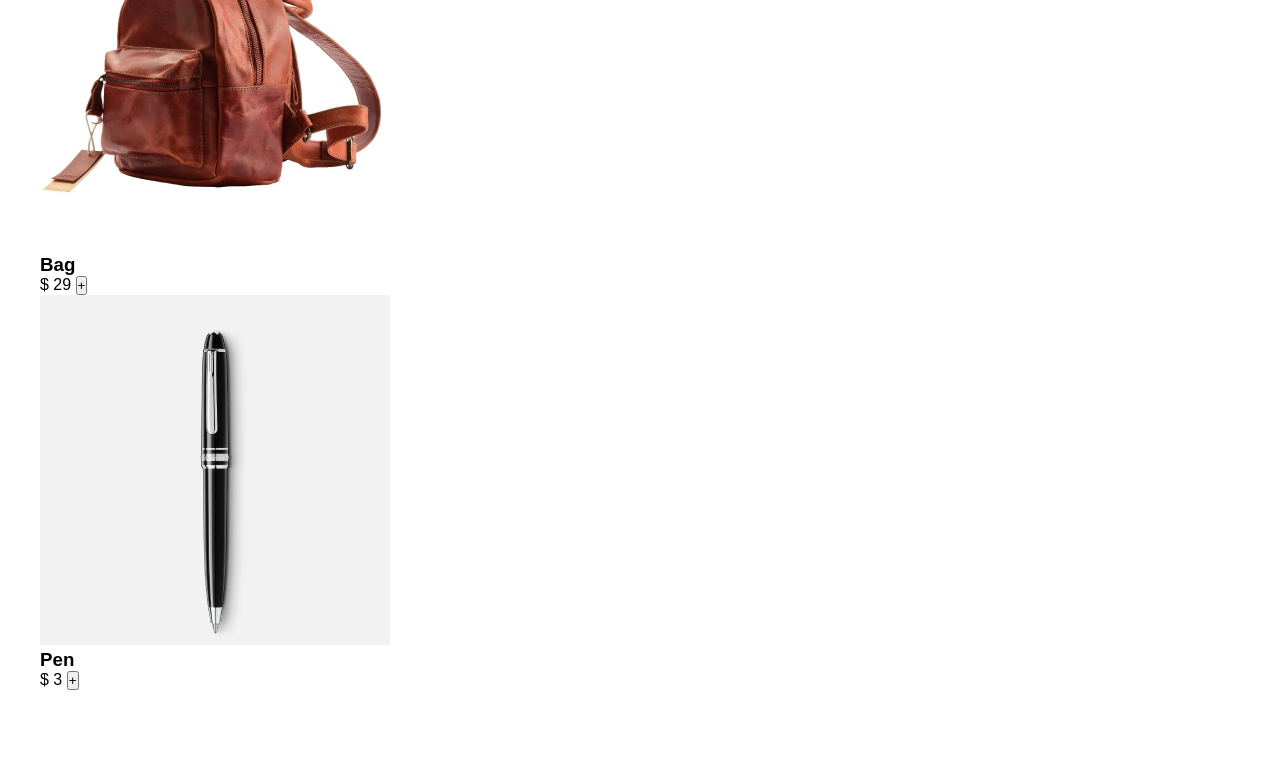
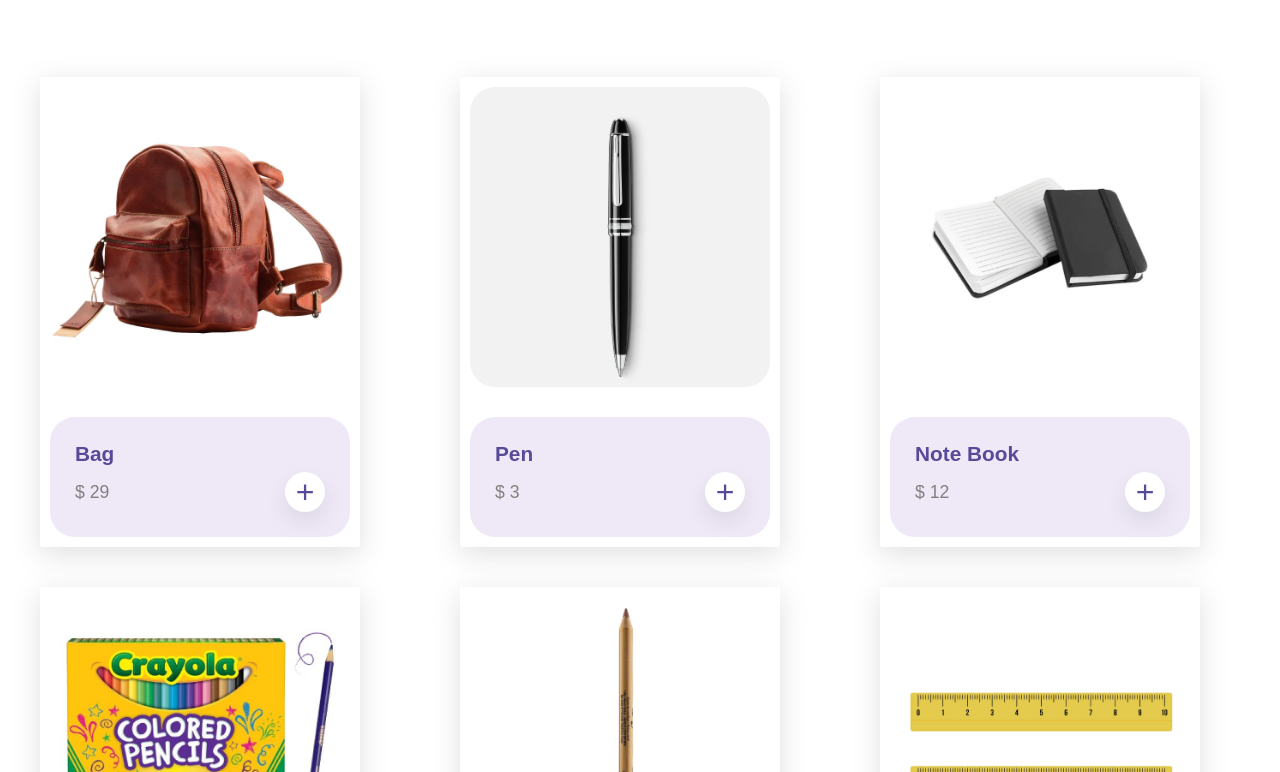
Before and after one commit to MagidAsh/OOP-Shopping-JS, a plain HTML site: page index.html in a window 1280 px wide. Shown: the part 100-872 px from the top of the page. Drawn offline with Linux system fonts and the light colour scheme.

Commit message:
1- Styling the cards 2- Handling events (handleEvent)

```diff
--- a/css/style.css
+++ b/css/style.css
@@ -16,3 +16,85 @@ body {
   max-width: 1200px;
   margin: auto;
 }
+
+header {
+  color: var(--color-primary);
+  padding: 30px 0;
+}
+
+main {
+  display: flex;
+  justify-content: space-between;
+  margin-top: 80px;
+}
+
+#products {
+  display: flex;
+  flex-wrap: wrap;
+  justify-content: space-between;
+  margin-right: 40px;
+}
+
+#products > div {
+  width: 320px;
+  display: flex;
+  flex-direction: column;
+  align-items: center;
+  box-shadow: 0px 7px 29px 0 rgba(100, 100, 111, 0.2);
+  border-radius: 3px;
+  padding: 10px;
+  margin-bottom: 40px;
+}
+
+#products img {
+  width: 300px;
+  border-radius: 25px;
+}
+
+#product-info {
+  display: flex;
+  flex-direction: column;
+  justify-content: space-between;
+  background-color: var(--color-secondary);
+  width: 100%;
+  border-radius: 25px;
+  height: 120px;
+  padding: 25px;
+  margin-top: 30px;
+}
+
+#product-info h3 {
+  color: var(--color-primary);
+  font-size: 1.3rem;
+}
+
+#product-info div {
+  display: flex;
+  justify-content: space-between;
+  align-items: center;
+}
+
+#product-info span {
+  font-size: 1.1rem;
+  color: grey;
+}
+
+#product-info button {
+  border: none;
+  background-color: #fff;
+  width: 40px;
+  height: 40px;
+  line-height: 40px;
+  border-radius: 50%;
+  font-size: 2rem;
+  color: var(--color-primary);
+  cursor: pointer;
+  box-shadow: 0px 10px 20px rgba(149, 157, 165, 0.2);
+  transition: all 0.2s ease-in;
+}
+
+#product-info button:hover {
+  background-color: var(--color-primary);
+  color: #fff;
+  border-radius: 40%;
+}
--- a/index.html
+++ b/index.html
@@ -7,6 +7,9 @@
     <title>Siram | Shop</title>
   </head>
   <body>
+    <header>
+      <h1>Siram Shopping Website</h1>
+    </header>
     <main>
       <section id="products"></section>
     </main>
--- a/models/products.js
+++ b/models/products.js
@@ -2,6 +2,7 @@ class Products {
   constructor(parent, products) {
     this.parent = parent;
     this.Products = products;
+    this.parent.addEventListener("click", this);
   }
 
   showProducts() {
@@ -30,23 +31,10 @@ class Products {
   }
 
   productInfo(data) {
-    // const info = document.createElement("div");
-    // const productName = document.createElement("h3");
-    // const control = document.createElement("div");
-    // const price = document.createElement("span");
-    // const button = document.createElement("span");
-
-    // productName.innerText = data.name;
-    // price.innerText = `$ ${data.price}`;
-    // button.innerText = "+";
-
-    // control.append(price, button);
-    // info.append(productName, control);
-
     const { id, name, price } = data;
 
     const infoJSX = `
-    <div>
+    <div id=product-info >
         <h3>${name}</h3>
         <div>
             <span>$ ${price}</span>
@@ -56,6 +44,17 @@ class Products {
 
     return infoJSX;
   }
+
+  handleEvent() {
+    const element = event.target;
+    if (element.tagName === "BUTTON") {
+      this.addToCart(element.dataset.id);
+    }
+  }
+
+  addToCart(id) {
+    console.log(id);
+  }
 }
 
 export { Products };
```
